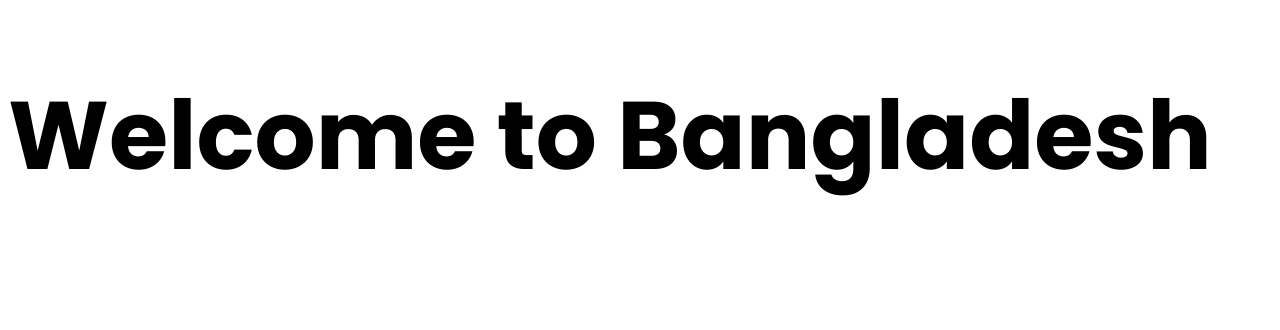
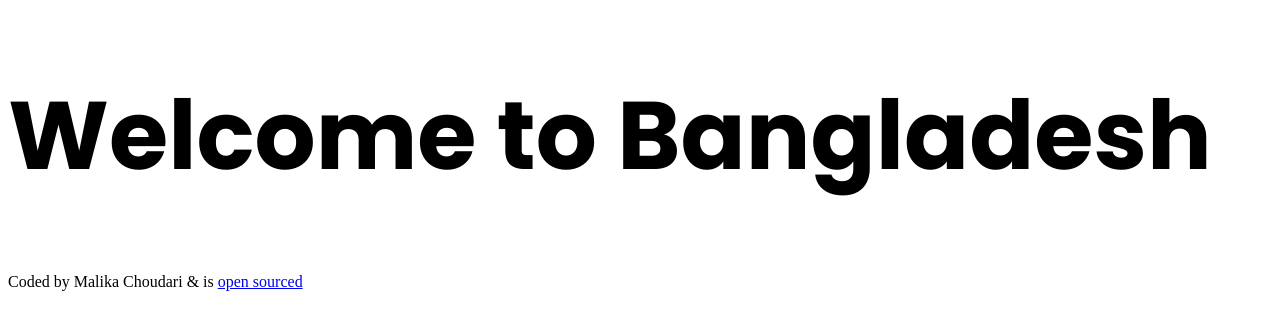
Before and after one commit to MalikaChoudari2/bangladesh-travel-project, a plain HTML site: page index.html in a window 1280 px wide. Drawn offline with Linux system fonts and the light colour scheme.

Commit message:
Added link to Github repository

```diff
--- a/index.html
+++ b/index.html
@@ -14,5 +14,15 @@
   </head>
   <body>
     <h1>Welcome to Bangladesh</h1>
+
+    <footer>
+      Coded by Malika Choudari & is
+      <a
+        href="https://github.com/MalikaChoudari2/bangladesh-travel-project"
+        target="_blank"
+      >
+        open sourced</a
+      >
+    </footer>
   </body>
 </html>
```
